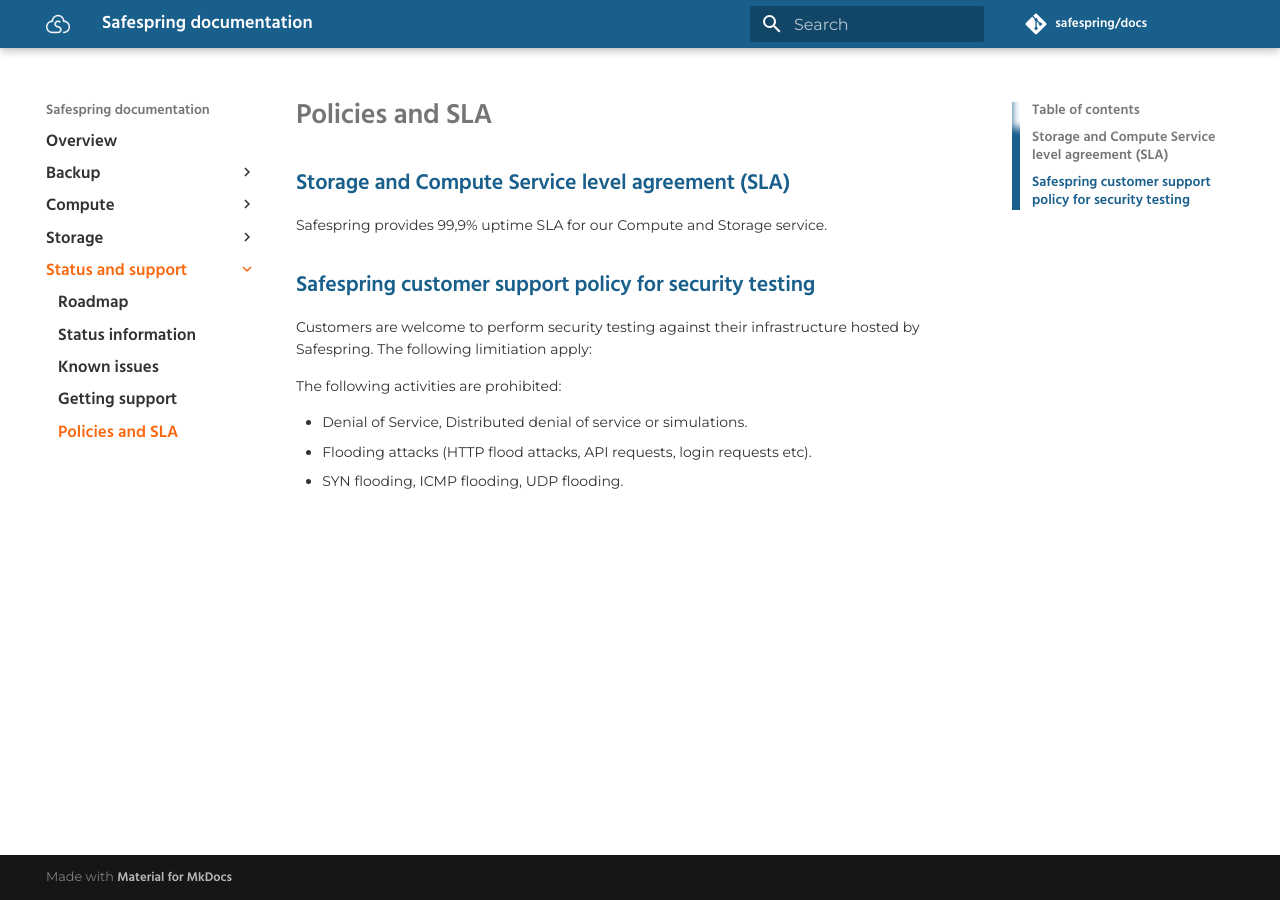
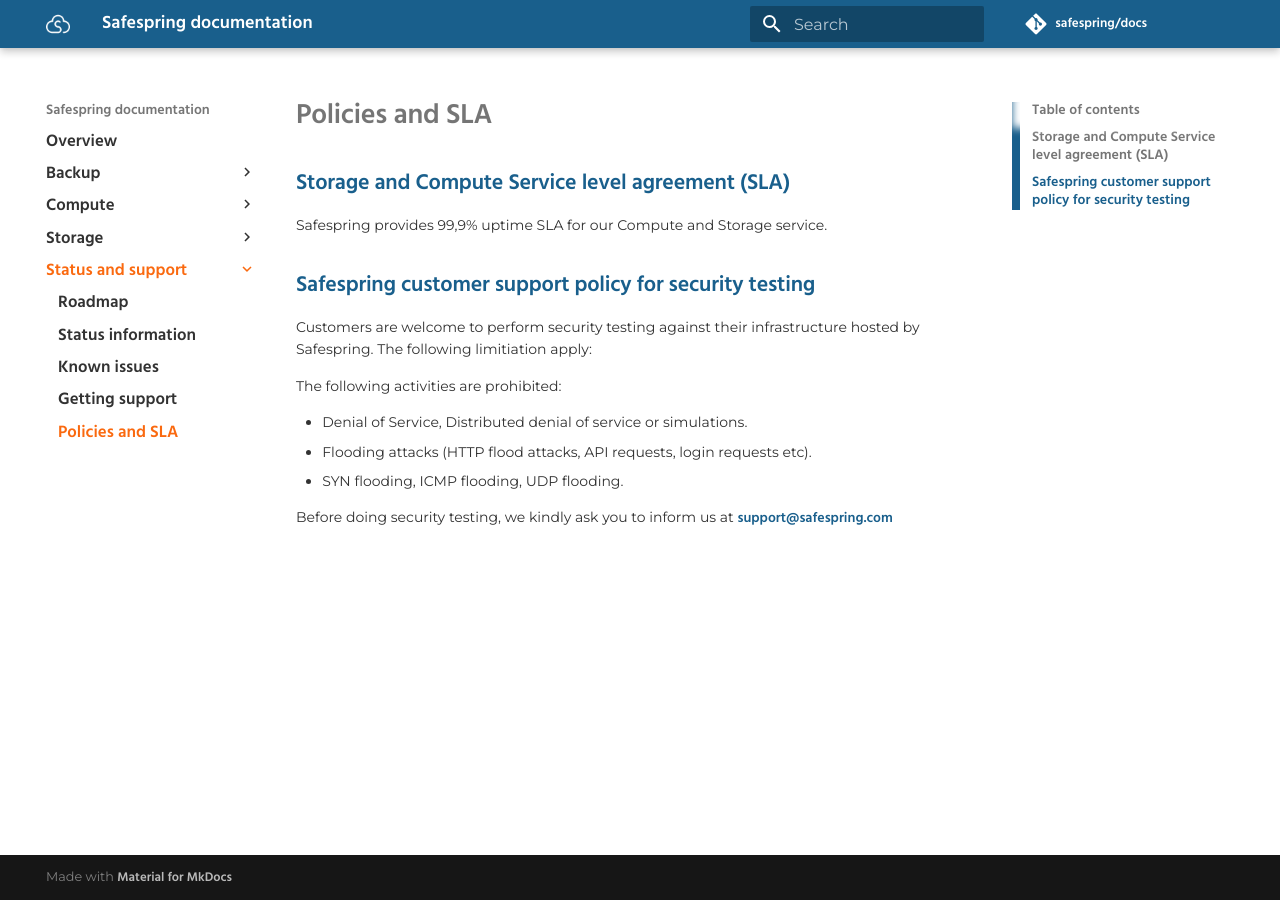
Before and after one commit to safespring/docs, an MkDocs documentation site: the page built from content/service/policies.md, in a window 1280 px wide. Built offline with MkDocs 1.6.1 and Material for MkDocs 9.7.7, drawn with Linux system fonts in a browser that asks for light colours; comment, search, counter and statistics services are not loaded; old or Windows-style settings are respelled for this version of MkDocs.

Commit message:
small update

```diff
--- a/content/service/policies.md
+++ b/content/service/policies.md
@@ -14,3 +14,5 @@
 - Denial of Service, Distributed denial of service or simulations.
 - Flooding attacks (HTTP flood attacks, API requests, login requests etc).
 - SYN flooding, ICMP flooding, UDP flooding.
+
+Before doing security testing, we kindly ask you to inform us at support@safespring.com
```
